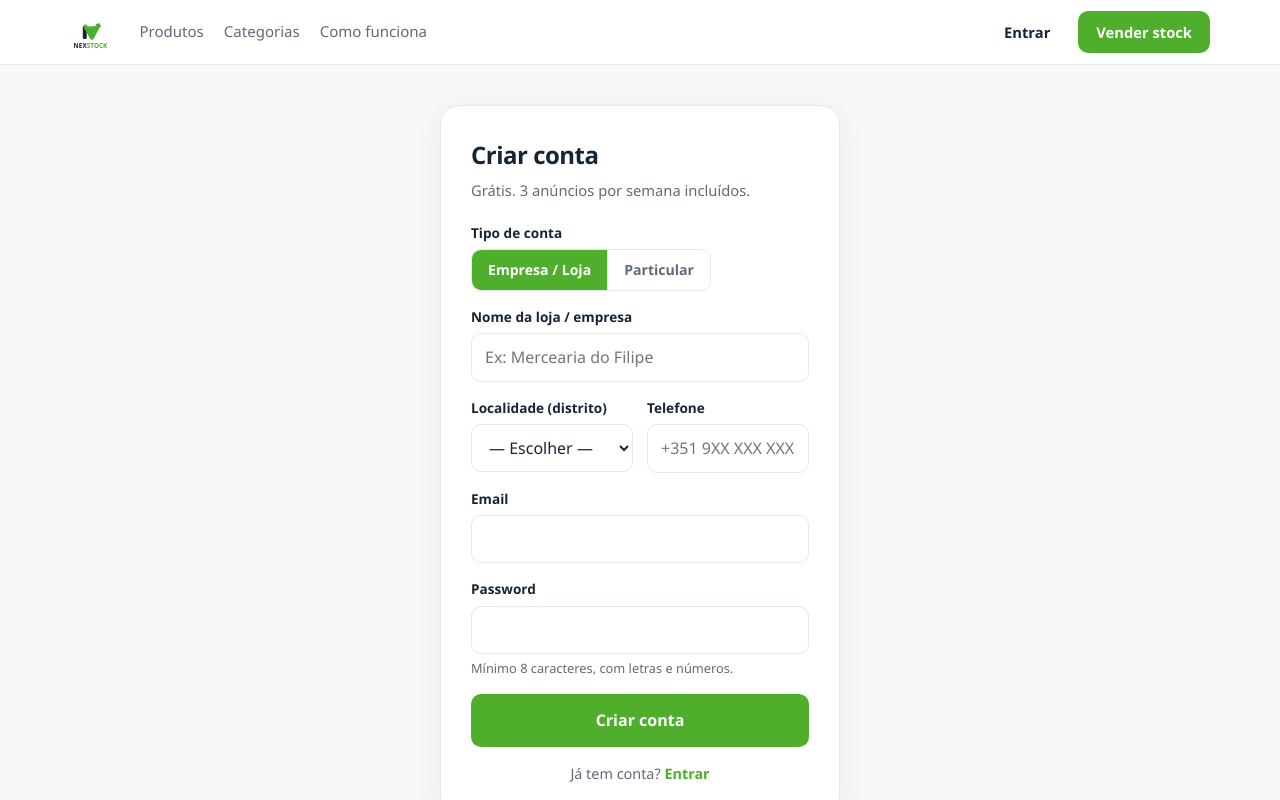
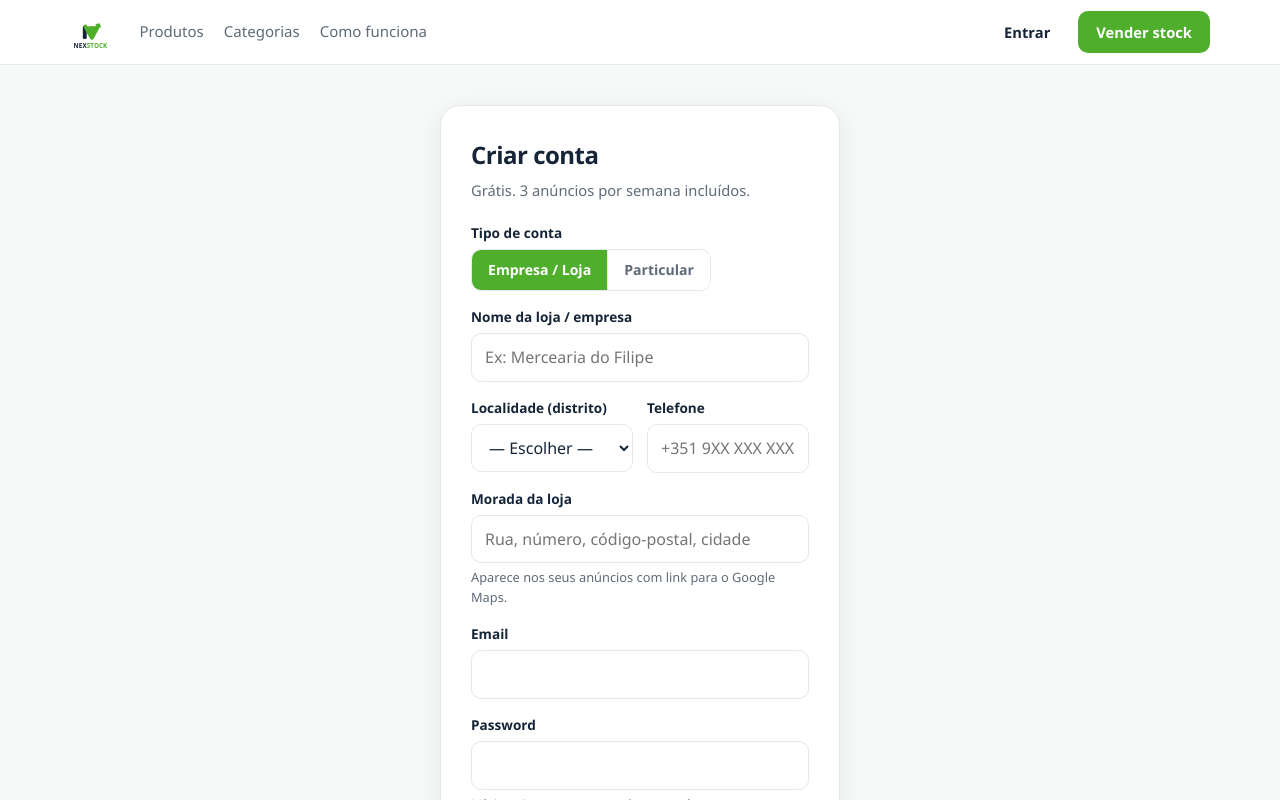
Before and after one commit to anirudhatalmale6-alt/sobra-platform, a React (Vite) app: page /registar in a window 1280 px wide. Shown: the top 800 px of the page. Built offline with nearby package versions, Linux system fonts and the light colour scheme.

Commit message:
Add store address field to registration (required for empresa accounts)

```diff
--- a/src/pages/Register.tsx
+++ b/src/pages/Register.tsx
@@ -10,6 +10,7 @@ export default function Register() {
   const [accountType, setAccountType] = useState<"empresa" | "particular">("empresa");
   const [company, setCompany] = useState("");
   const [location, setLocation] = useState("");
+  const [address, setAddress] = useState("");
   const [phone, setPhone] = useState("");
   const [email, setEmail] = useState("");
   const [password, setPassword] = useState("");
@@ -34,6 +35,10 @@ export default function Register() {
       setError("A password deve ter pelo menos 8 caracteres, incluindo letras e números.");
       return;
     }
+    if (accountType === "empresa" && !address.trim()) {
+      setError("Indique a morada da loja para que os clientes a possam encontrar.");
+      return;
+    }
     setLoading(true);
 
     const { data, error: signErr } = await supabase.auth.signUp({
@@ -56,6 +61,7 @@ export default function Register() {
         company_name: company,
         account_type: accountType,
         location,
+        address,
         phone,
       });
     }
@@ -132,6 +138,14 @@ export default function Register() {
               <PhoneInput value={phone} onChange={setPhone} />
             </div>
           </div>
+          {accountType === "empresa" && (
+            <div className="field">
+              <label>Morada da loja</label>
+              <input value={address} onChange={(e) => setAddress(e.target.value)} required
+                placeholder="Rua, número, código-postal, cidade" />
+              <div className="hint">Aparece nos seus anúncios com link para o Google Maps.</div>
+            </div>
+          )}
           <div className="field">
             <label>Email</label>
             <input type="email" value={email} onChange={(e) => setEmail(e.target.value)} required autoComplete="email" />
```
